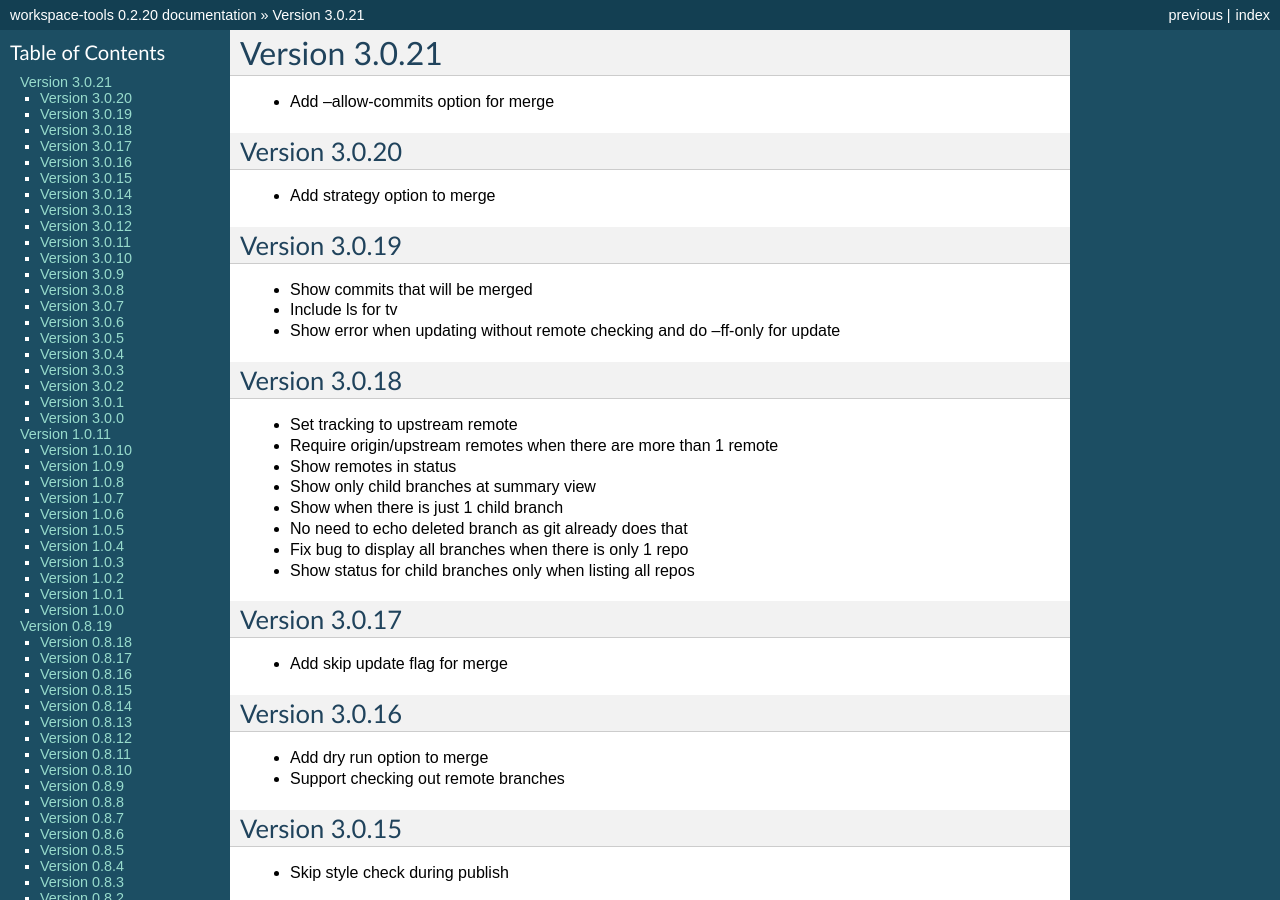
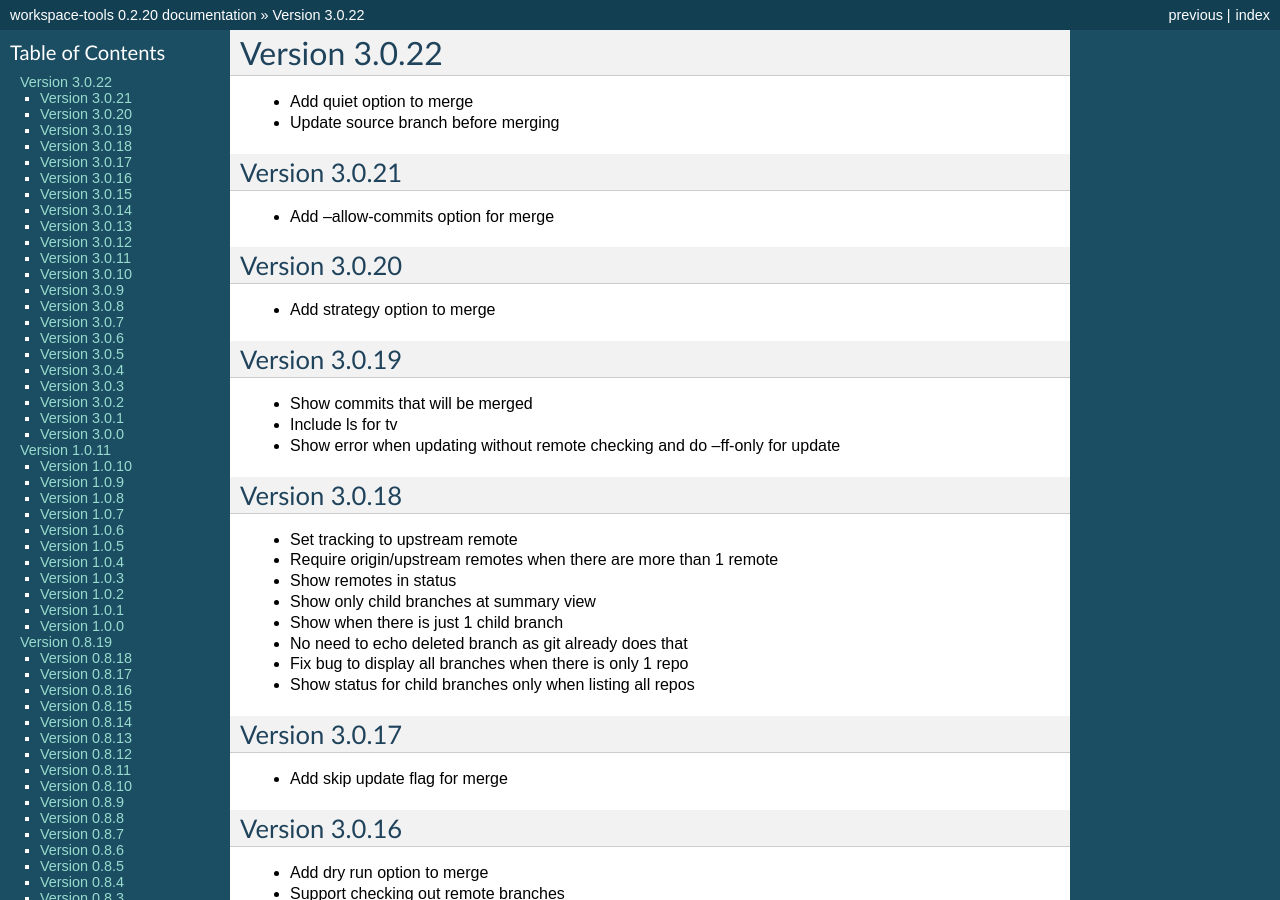
Before and after one commit to maxzheng/workspace-tools, a Sphinx documentation site: the page built from docs/CHANGELOG.rst, in a window 1280 px wide and 900 px high. Built offline with Sphinx 7.4.7, drawn with Linux system fonts in a browser that asks for light colours; some of the changed text lies outside the part shown.

Commit message:
Publish version 3.0.22

```diff
--- a/docs/CHANGELOG.rst
+++ b/docs/CHANGELOG.rst
@@ -1,5 +1,11 @@
+Version 3.0.22
+================================================================================
+
+* Add quiet option to merge
+* Update source branch before merging
+
 Version 3.0.21
-================================================================================
+--------------------------------------------------------------------------------
 
 * Add --allow-commits option for merge
 
--- a/setup.py
+++ b/setup.py
@@ -10,7 +10,7 @@ def find_files(path):
 
 setuptools.setup(
   name='workspace-tools',
-  version='3.0.21',
+  version='3.0.22',
 
   author='Max Zheng',
   author_email='maxzheng.os@gmail.com',
```
